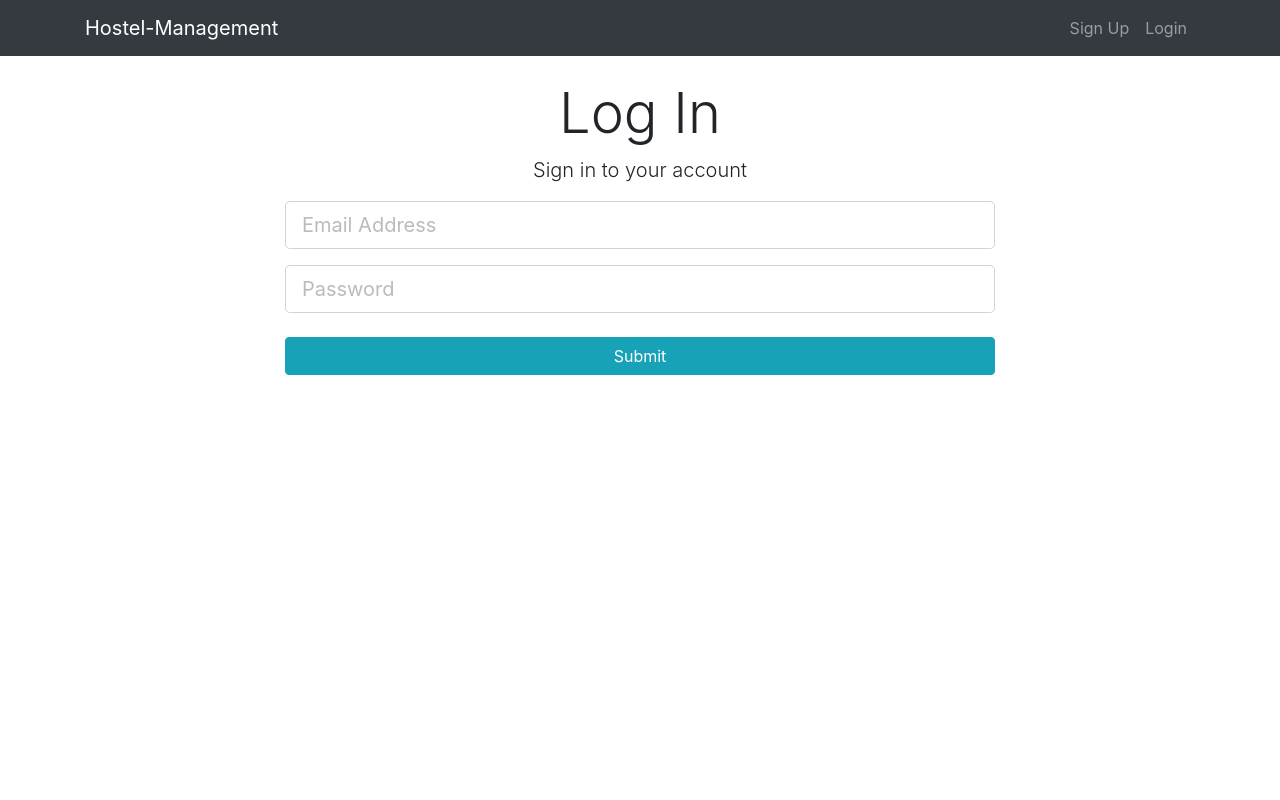
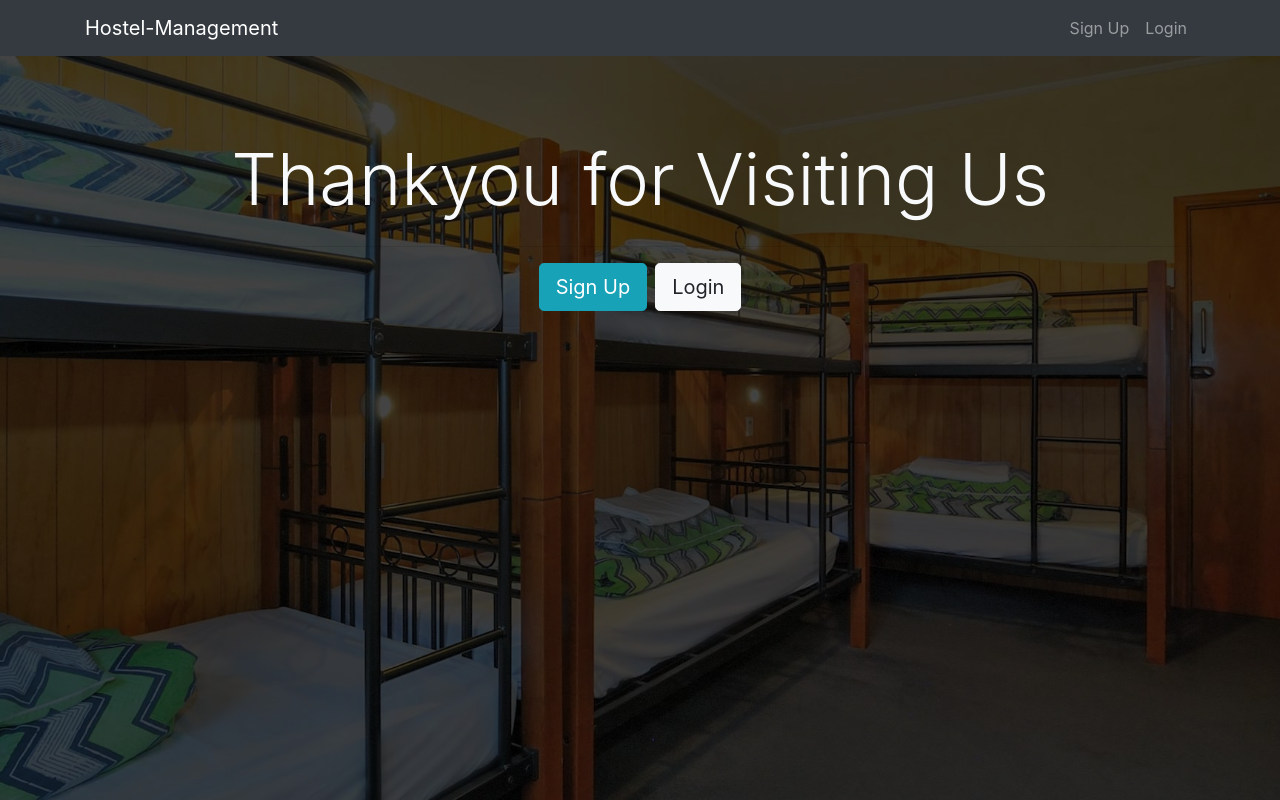
Before and after one commit to Rajinder73k/Hostel_Management, a React (Create React App) app in the folder client/: page /Thankyou in a window 1280 px wide. Before the commit this address led to /login. Shown: the top 800 px of the page. Built offline with nearby package versions, Linux system fonts and the light colour scheme.

Commit message:
thankyou page added

```diff
--- a/client/src/actions/authActions.js
+++ b/client/src/actions/authActions.js
@@ -56,8 +56,8 @@ export const logoutUser = history => dispatch => {
   setAuthToken(false);
   // set current user to {} and isAuthenticated to false
   dispatch(setCurrentUser({}));
-  if (history) history.push("/");
-  else window.location.href = "/";
+  if (history) history.push("/Thankyou");
+  else window.location.href = "/Thankyou";
 };
 
 // Get current User data
--- a/client/src/components/Routes.js
+++ b/client/src/components/Routes.js
@@ -12,6 +12,7 @@ import StudentDetails from './pages/StudentDetails';
 import Block from './pages/Block';
 import RoomAction from "./pages/RoomAction";
 import Staff from './pages/Staff';
+import Thankyou from "./layout/Thankyou";
 
 class Routes extends Component {
     render() {
@@ -28,6 +29,7 @@ class Routes extends Component {
                     <PrivateRoute exact path="/studentdetails/:id" component={StudentDetails} />
                     <Route exact path="/register" component={Register} />
                     <Route exact path="/login" component={Login} />
+                    <Route exact path="/Thankyou" component={Thankyou} />
                     <Redirect to="/dashboard" />
                 </Switch>
                 <Footer />
--- a/client/src/components/layout/Navbar.js
+++ b/client/src/components/layout/Navbar.js
@@ -21,7 +21,7 @@ class Navbar extends Component {
     const authLinks = (
       <ul className="navbar-nav ml-auto">
         <li className="nav-item">
-          <Link onClick={this.onLougoutClick.bind(this)} className="nav-link" to="/">
+          <Link onClick={this.onLougoutClick.bind(this)} className="nav-link" to="/Thankyou">
             <img
               className="rounded-circle"
               src={user.avatar}
--- /dev/null
+++ b/client/src/components/layout/Thankyou.js
@@ -0,0 +1,45 @@
+import React, { Component } from "react";
+import { Link } from "react-router-dom";
+import { PropTypes } from "prop-types";
+import { connect } from "react-redux";
+
+class Home extends Component {
+  componentDidMount() {
+    if (this.props.auth.isAuthenticated) {
+      this.props.history.push("/dashboard");
+    }
+  }
+  render() {
+    return (
+      <div className="landing">
+        <div className="dark-overlay landing-inner text-light">
+          <div className="container">
+            <div className="row">
+              <div className="col-md-12 text-center">
+                <h1 className="display-3 mb-4">Thankyou for Visiting Us</h1>
+                <p className="lead"></p>
+                <hr />
+                <Link to="/register" className="btn btn-lg btn-info mr-2">
+                  Sign Up
+                </Link>
+                <Link to="/login" className="btn btn-lg btn-light">
+                  Login
+                </Link>
+              </div>
+            </div>
+          </div>
+        </div>
+      </div>
+    );
+  }
+}
+
+Home.propTypes = {
+  auth: PropTypes.object.isRequired
+};
+
+const mapStateToProps = state => ({
+  auth: state.auth
+});
+
+export default connect(mapStateToProps)(Home);
```
Also changed, not shown: 1 other file (tests, documents, lock files or other folders).
